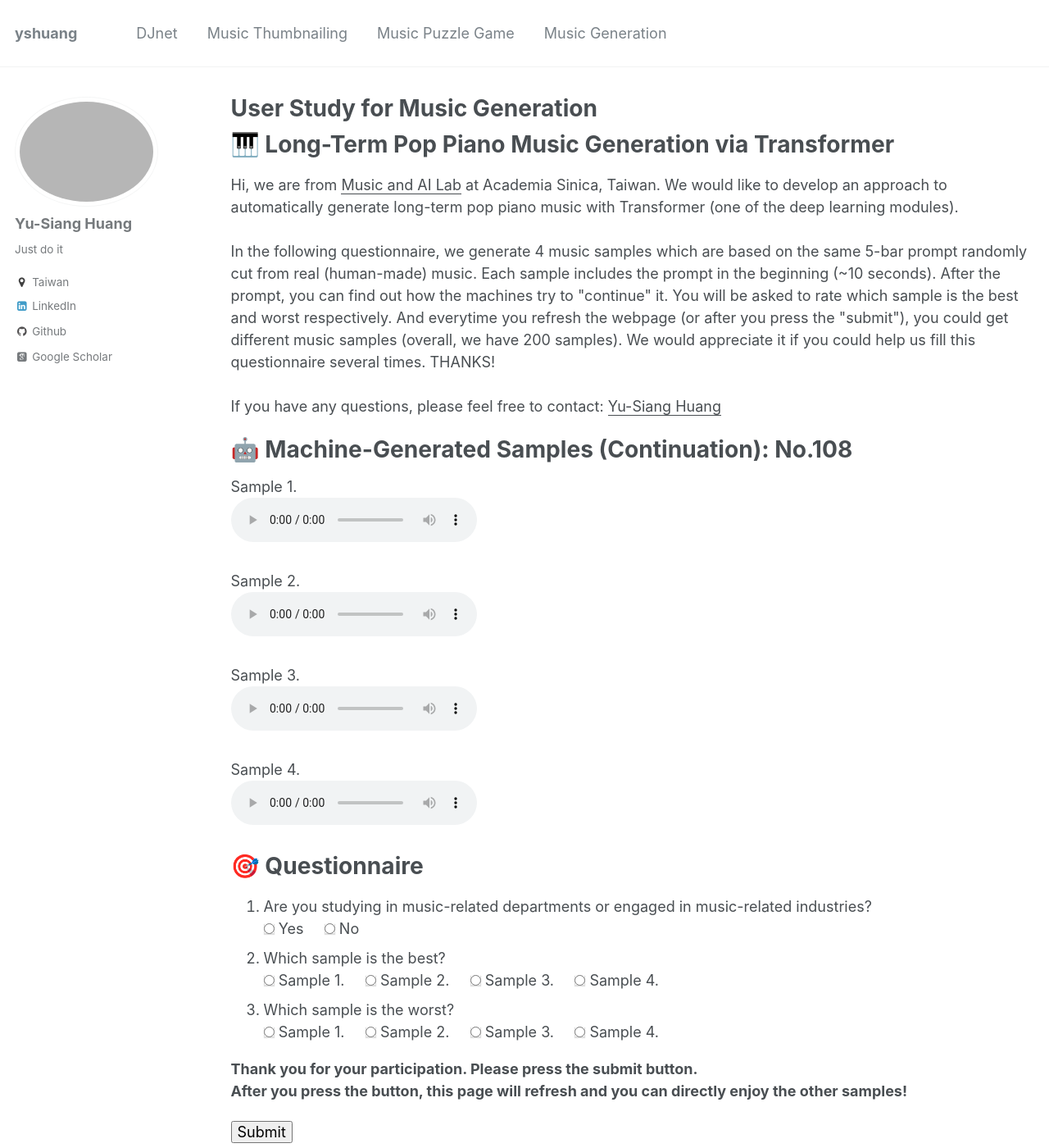
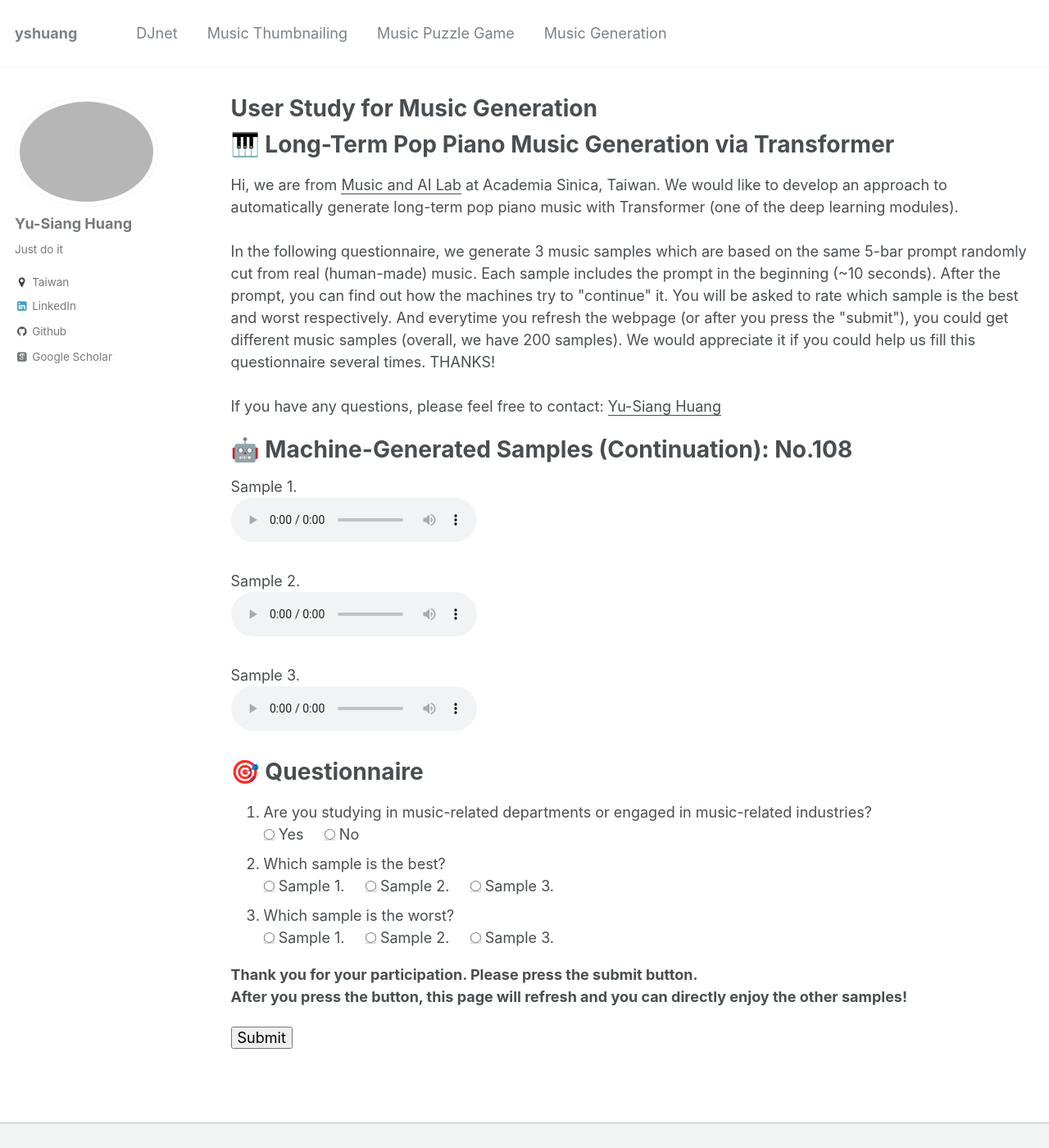
Before and after one commit to remyhuang/remyhuang.github.io, a Jekyll site: the page built from _pages/music_generation.html, in a window 1280 px wide and 1400 px high. Shown: the whole window at 82% size. Built offline with Jekyll 4.4.1, drawn with Linux system fonts in a browser that asks for light colours; some web fonts are replaced.

Commit message:
Update music_generation.html

```diff
--- a/_pages/music_generation.html
+++ b/_pages/music_generation.html
@@ -80,7 +80,7 @@ author_profile: true
         <p>
             Hi, we are from <u><a href="https://musicai.citi.sinica.edu.tw/" target="_blank">Music and AI Lab</a></u> at Academia Sinica, Taiwan.
             We would like to develop an approach to automatically generate long-term pop piano music with Transformer (one of the deep learning modules). <br><br>
-            In the following questionnaire, we generate 4 music samples which are based on the same 5-bar prompt randomly cut from real (human-made) music.
+            In the following questionnaire, we generate 3 music samples which are based on the same 5-bar prompt randomly cut from real (human-made) music.
             Each sample includes the prompt in the beginning (~10 seconds). After the prompt, you can find out how the machines try to "continue" it.
             You will be asked to rate which sample is the best and worst respectively.
             And everytime you refresh the webpage (or after you press the "submit"), you could get different music samples (overall, we have 200 samples).
@@ -101,11 +101,9 @@ author_profile: true
             var link1 = data[sampleIndex][2];
             var link2 = data[sampleIndex][4];
             var link3 = data[sampleIndex][6];
-            var link4 = data[sampleIndex][8];
             document.getElementById("audio_content").innerHTML = 'Sample 1.<br><audio controls controlsList="nodownload"><source src="' + link1 + '" type="audio/mpeg"></audio><br><br>';
             document.getElementById("audio_content").innerHTML += 'Sample 2.<br><audio controls controlsList="nodownload"><source src="' + link2 + '" type="audio/mpeg"></audio><br><br>';
             document.getElementById("audio_content").innerHTML += 'Sample 3.<br><audio controls controlsList="nodownload"><source src="' + link3 + '" type="audio/mpeg"></audio><br><br>';
-            document.getElementById("audio_content").innerHTML += 'Sample 4.<br><audio controls controlsList="nodownload"><source src="' + link4 + '" type="audio/mpeg"></audio><br><br>';
         </script>
 
         <!-- radio button -->
@@ -123,8 +121,7 @@ author_profile: true
                 <form>
                     <input type="radio" name="best_choice" value="Sample 1."> Sample 1. &nbsp;&nbsp;&nbsp;
                     <input type="radio" name="best_choice" value="Sample 2."> Sample 2. &nbsp;&nbsp;&nbsp;
-                    <input type="radio" name="best_choice" value="Sample 3."> Sample 3. &nbsp;&nbsp;&nbsp;
-                    <input type="radio" name="best_choice" value="Sample 4."> Sample 4.
+                    <input type="radio" name="best_choice" value="Sample 3."> Sample 3.
                 </form>
             </li>
             <li>
@@ -132,8 +129,7 @@ author_profile: true
                 <form>
                     <input type="radio" name="worst_choice" value="Sample 1."> Sample 1. &nbsp;&nbsp;&nbsp;
                     <input type="radio" name="worst_choice" value="Sample 2."> Sample 2. &nbsp;&nbsp;&nbsp;
-                    <input type="radio" name="worst_choice" value="Sample 3."> Sample 3. &nbsp;&nbsp;&nbsp;
-                    <input type="radio" name="worst_choice" value="Sample 4."> Sample 4.
+                    <input type="radio" name="worst_choice" value="Sample 3."> Sample 3.
                 </form>
             </li>
         </ol>
```
